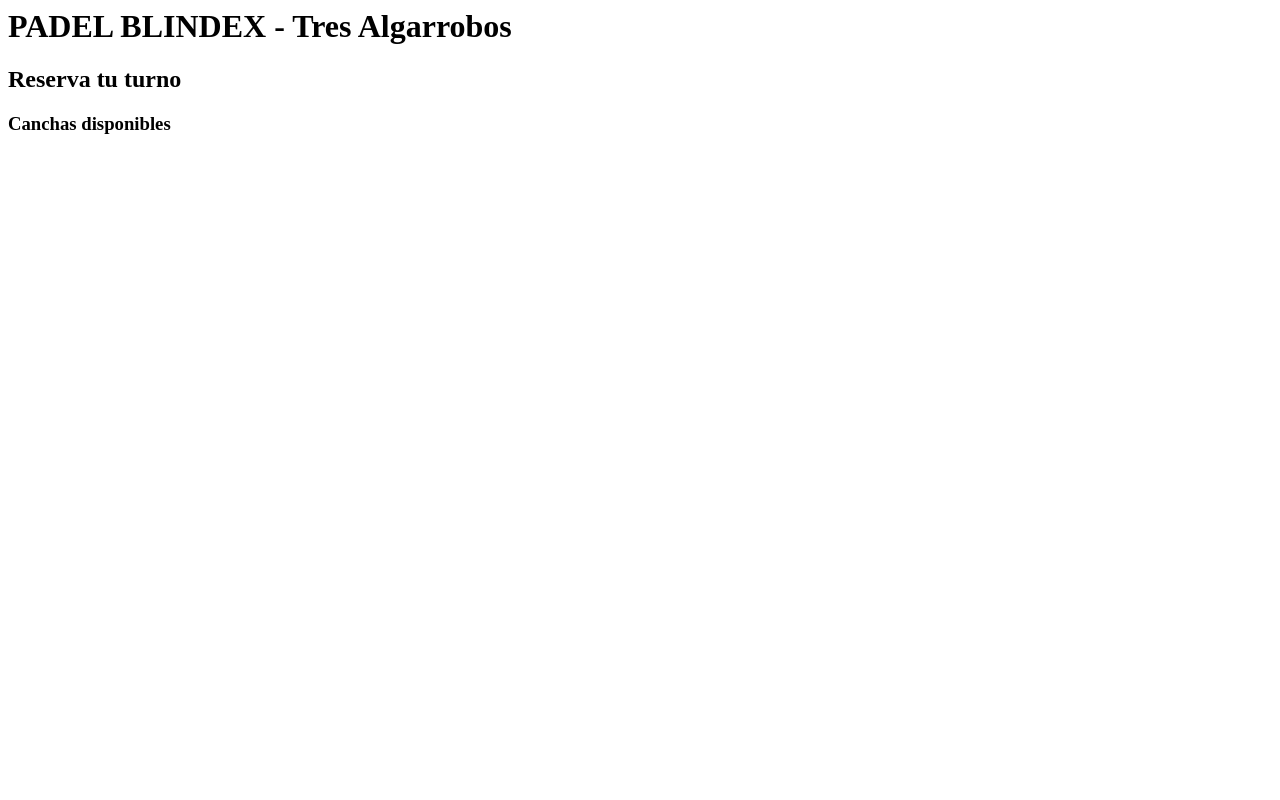
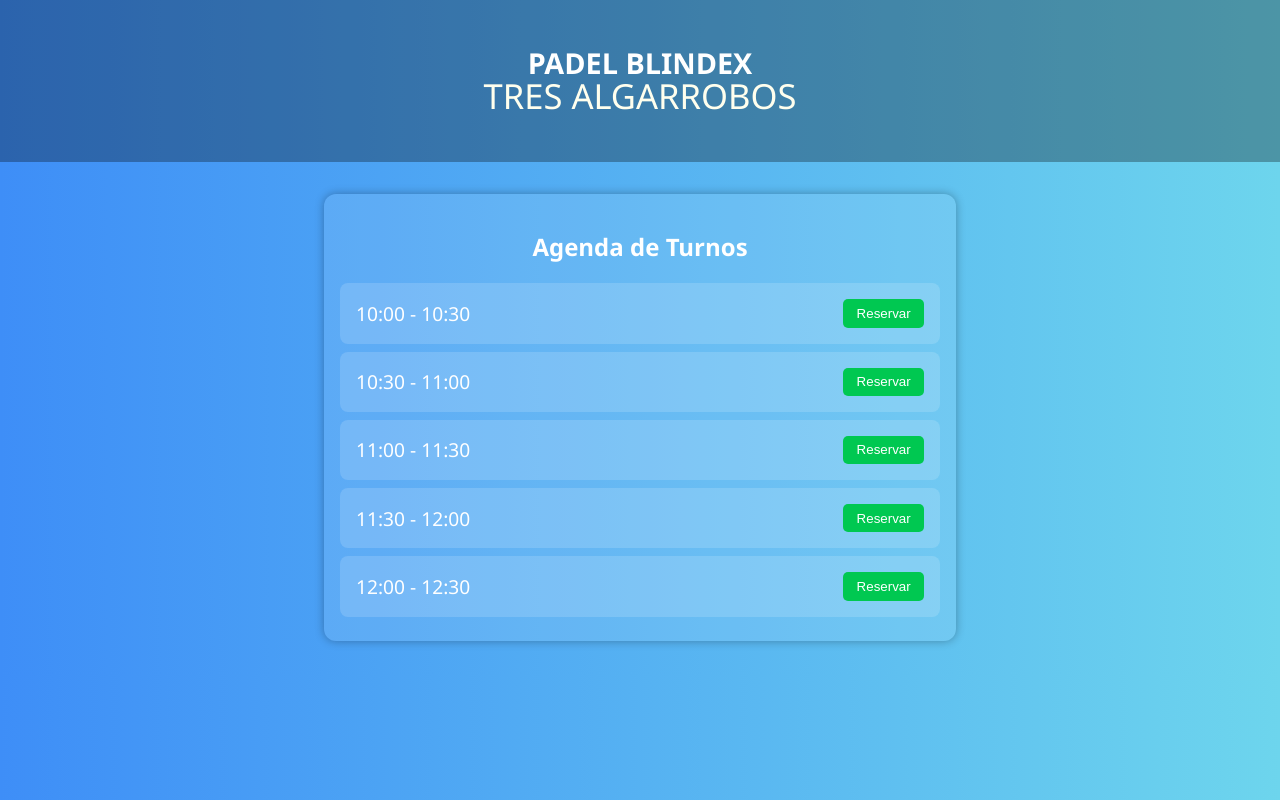
Before and after one commit to valentincarrizo/padel.blindex, a plain HTML site: page index.html in a window 1280 px wide. Drawn offline with Linux system fonts and the light colour scheme.

Commit message:
Update index.html

```diff
--- a/index.html
+++ b/index.html
@@ -1,3 +1,106 @@
-<h1>PADEL BLINDEX - Tres Algarrobos</h1>
-<h2>Reserva tu turno</h2>
-<h3>Canchas disponibles</h3>
+<!DOCTYPE html>
+<html lang="es">
+<head>
+  <meta charset="UTF-8">
+  <meta name="viewport" content="width=device-width, initial-scale=1.0">
+  <title>Padel Blindex - Tres Algarrobos</title>
+  <style>
+    body {
+      font-family: 'Segoe UI', sans-serif;
+      background: linear-gradient(to right, #3e8ef7, #6dd5ed);
+      margin: 0;
+      padding: 0;
+      color: #fff;
+      text-align: center;
+    }
+
+    header {
+      background-color: rgba(0, 0, 0, 0.3);
+      padding: 1.5em;
+      font-size: 1.8em;
+      font-weight: bold;
+      text-transform: uppercase;
+    }
+
+    .subtitulo {
+      font-size: 1.2em;
+      margin-top: -10px;
+      font-weight: normal;
+      color: #ffe;
+    }
+
+    .agenda {
+      max-width: 600px;
+      margin: 2em auto;
+      background-color: rgba(255, 255, 255, 0.1);
+      border-radius: 12px;
+      padding: 1em;
+      box-shadow: 0 0 10px rgba(0,0,0,0.3);
+    }
+
+    .turno {
+      display: flex;
+      justify-content: space-between;
+      align-items: center;
+      background-color: rgba(255, 255, 255, 0.15);
+      margin: 0.5em 0;
+      padding: 1em;
+      border-radius: 8px;
+    }
+
+    .hora {
+      font-size: 1.2em;
+    }
+
+    .boton {
+      background-color: #00c851;
+      color: white;
+      border: none;
+      padding: 0.5em 1em;
+      border-radius: 5px;
+      cursor: pointer;
+      transition: background 0.3s;
+    }
+
+    .boton:hover {
+      background-color: #007e33;
+    }
+  </style>
+</head>
+<body>
+
+  <header>
+    PADEL BLINDEX
+    <div class="subtitulo">Tres Algarrobos</div>
+  </header>
+
+  <section class="agenda">
+    <h2>Agenda de Turnos</h2>
+
+    <!-- Turnos de ejemplo, podés duplicar y cambiar los horarios -->
+    <div class="turno">
+      <div class="hora">10:00 - 10:30</div>
+      <button class="boton">Reservar</button>
+    </div>
+    <div class="turno">
+      <div class="hora">10:30 - 11:00</div>
+      <button class="boton">Reservar</button>
+    </div>
+    <div class="turno">
+      <div class="hora">11:00 - 11:30</div>
+      <button class="boton">Reservar</button>
+    </div>
+    <div class="turno">
+      <div class="hora">11:30 - 12:00</div>
+      <button class="boton">Reservar</button>
+    </div>
+    <div class="turno">
+      <div class="hora">12:00 - 12:30</div>
+      <button class="boton">Reservar</button>
+    </div>
+
+    <!-- Agregá más turnos según lo que quieras cubrir -->
+  </section>
+
+</body>
+</html>
```
